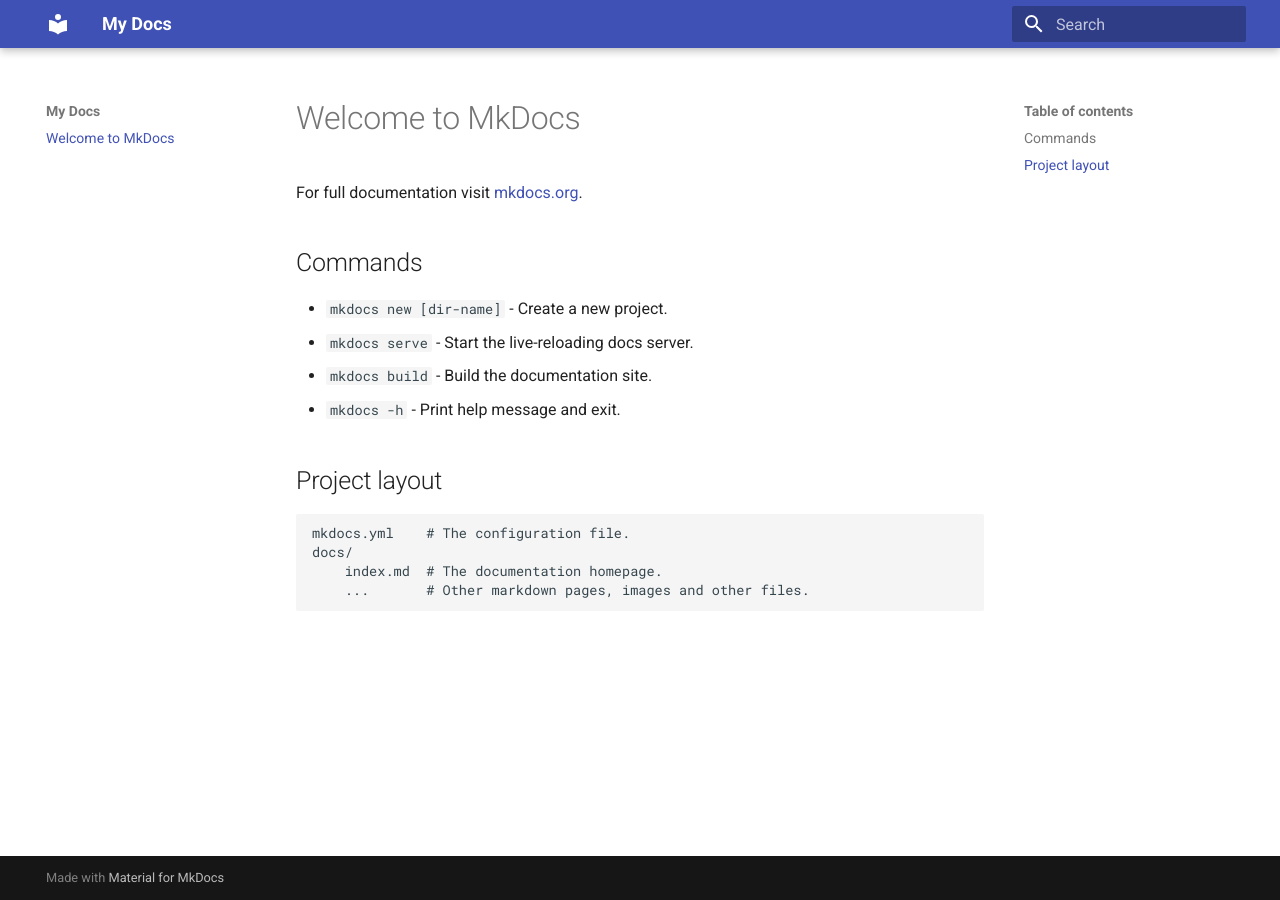
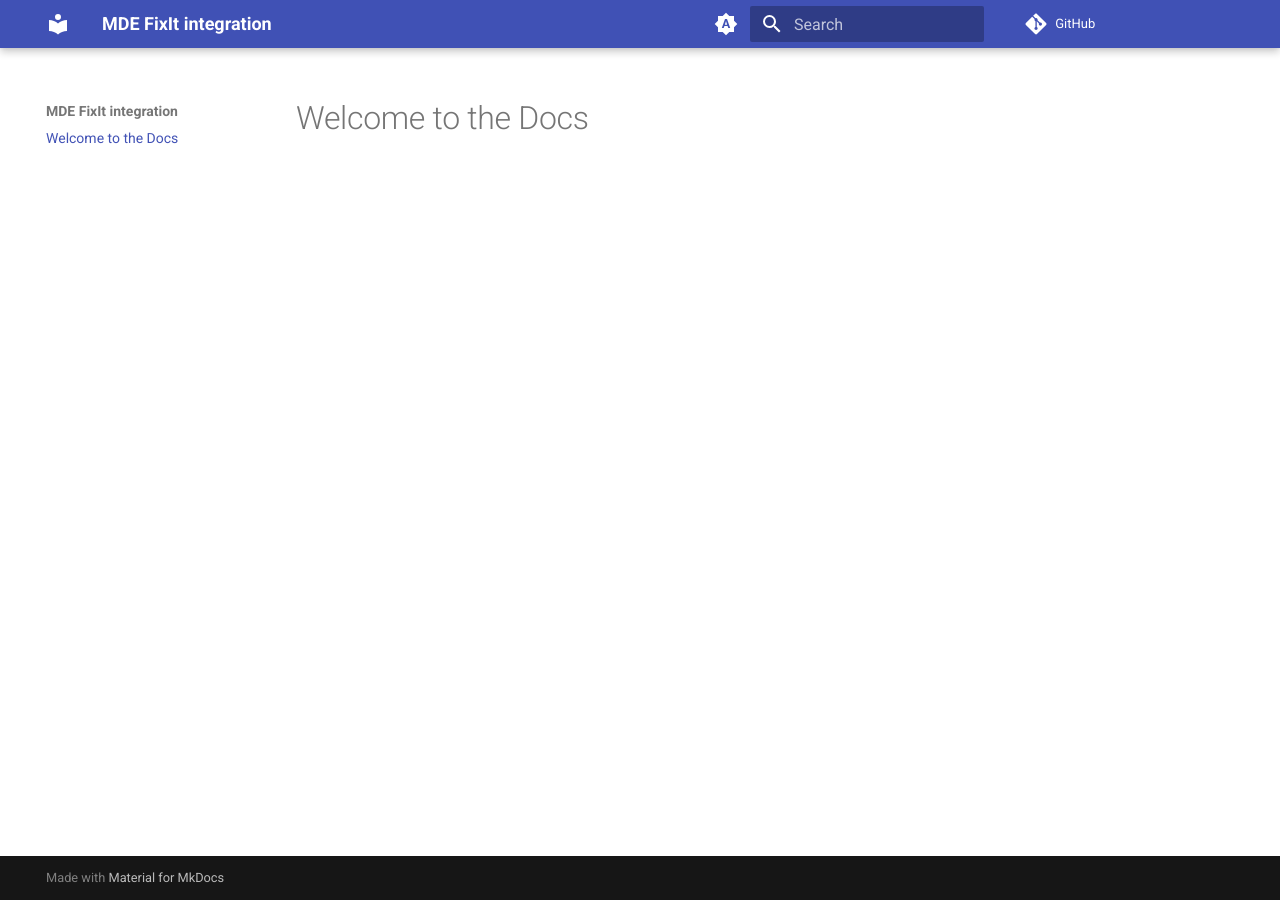
Before and after one commit to Kanerix/python-project-template, an MkDocs documentation site: the page built from docs/index.md, in a window 1280 px wide. Built offline with MkDocs 1.6.1 and Material for MkDocs 9.7.7, drawn with Linux system fonts in a browser that asks for light colours; comment, search, counter and statistics services are not loaded.

Commit message:
Added MkDocs and extensions

```diff
--- a/docs/index.md
+++ b/docs/index.md
@@ -1,17 +1 @@
-# Welcome to MkDocs
-
-For full documentation visit [mkdocs.org](https://www.mkdocs.org).
-
-## Commands
-
-* `mkdocs new [dir-name]` - Create a new project.
-* `mkdocs serve` - Start the live-reloading docs server.
-* `mkdocs build` - Build the documentation site.
-* `mkdocs -h` - Print help message and exit.
-
-## Project layout
-
-    mkdocs.yml    # The configuration file.
-    docs/
-        index.md  # The documentation homepage.
-        ...       # Other markdown pages, images and other files.
+# Welcome to the Docs
--- a/mkdocs.yml
+++ b/mkdocs.yml
@@ -1,4 +1,68 @@
-site_name: My Docs
-site_url: https://mydomain.org/mysite
+site_name: MDE FixIt integration
+repo_url: https://github.com/egmont-security-team/mde-fixit-integration
+
+markdown_extensions:
+  - tables
+  - admonition
+  - attr_list
+  - md_in_html
+  - pymdownx.highlight:
+      anchor_linenums: true
+      line_spans: __span
+      pygments_lang_class: true
+  - pymdownx.superfences:
+      custom_fences:
+        - name: mermaid
+          class: mermaid
+          format: !!python/name:pymdownx.superfences.fence_code_format
+  - pymdownx.tabbed:
+      alternate_style: true
+  - pymdownx.inlinehilite
+  - pymdownx.snippets
+  - pymdownx.critic
+  - pymdownx.caret
+  - pymdownx.keys
+  - pymdownx.mark
+  - pymdownx.tilde
+  - pymdownx.details
+
 theme:
   name: material
+
+  favicon: assets/favicon.ico
+
+  features:
+    - content.code.copy
+    - content.code.select
+    - content.tooltips
+
+  font:
+    text: Roboto
+    code: Roboto Mono
+
+  palette:
+    - media: "(prefers-color-scheme)"
+      toggle:
+        icon: material/brightness-auto
+        name: Switch to light mode
+
+    - media: "(prefers-color-scheme: light)"
+      scheme: default
+      toggle:
+        icon: material/brightness-7
+        name: Switch to dark mode
+
+    - media: "(prefers-color-scheme: dark)"
+      scheme: slate
+      toggle:
+        icon: material/brightness-4
+        name: Switch to system preference
+
+watch:
+  - mkdocs.yml
+  - docs/
+  - mde_fixit_integration/
+
+plugins:
+- search
+- mkdocstrings
--- a/pyproject.toml
+++ b/pyproject.toml
@@ -21,5 +21,7 @@
     "ruff>=0.7.0",
 ]
 docs = [
+    "mkdocs>=1.6.1",
     "mkdocs-material>=9.5.43",
+    "mkdocstrings>=0.27.0",
 ]
```
Also changed, not shown: 1 other file.
